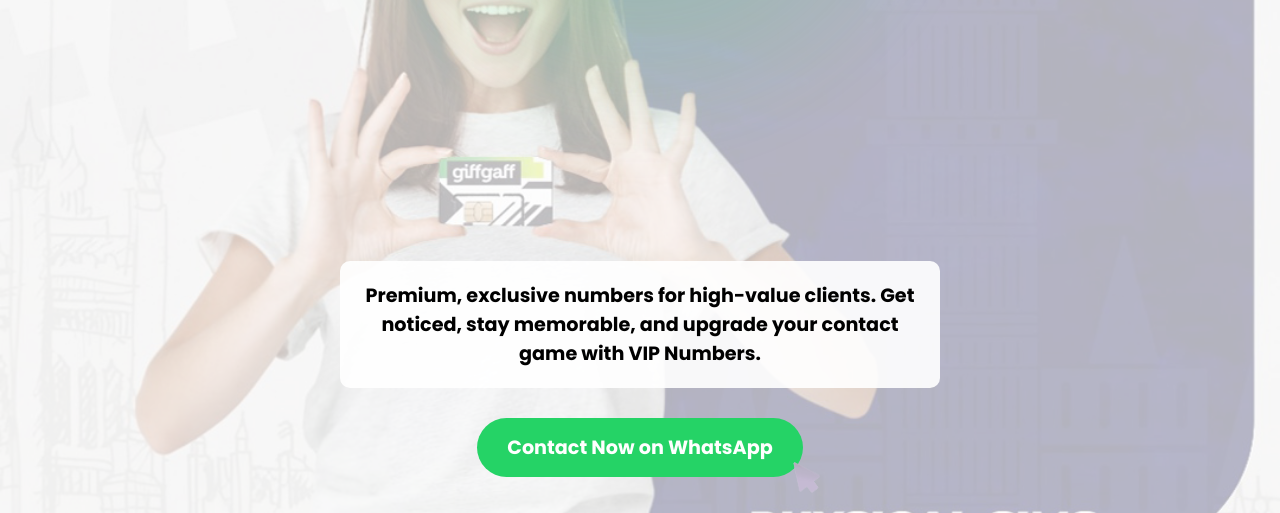
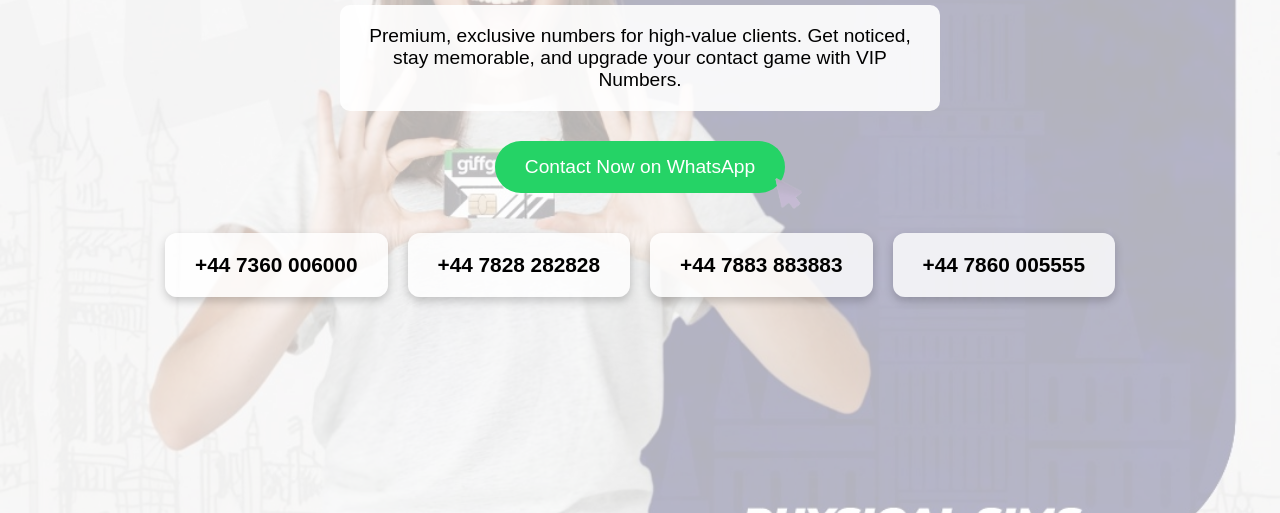
Before and after one commit to Ether2k25/vip.247, a plain HTML site: page index.html in a window 1280 px wide. Shown: the part 287-800 px from the top of the page. Drawn offline with Linux system fonts and the light colour scheme.

Commit message:
Update index.html

```diff
--- a/index.html
+++ b/index.html
@@ -4,10 +4,6 @@
   <meta charset="UTF-8" />
   <meta name="viewport" content="width=device-width, initial-scale=1.0"/>
   <title>VIP Numbers</title>
-
-  <!-- Google Font -->
-  <link href="https://fonts.googleapis.com/css2?family=Poppins:wght@700&display=swap" rel="stylesheet" />
-
   <style>
     * {
       margin: 0;
@@ -15,96 +11,68 @@
       box-sizing: border-box;
     }
 
-    html, body {
+    body, html {
       height: 100%;
       width: 100%;
-      font-family: 'Poppins', sans-serif;
+      font-family: Arial, sans-serif;
     }
 
-    /* Background image */
-    body::before {
-      content: '';
-      position: fixed;
+    body {
+      background: url('vip.jpeg') no-repeat center center fixed;
+      background-size: cover;
+      position: relative;
+    }
+
+    .overlay {
+      background-color: rgba(255, 255, 255, 0.7);
+      position: absolute;
       top: 0;
       left: 0;
+      height: 100%;
       width: 100%;
-      height: 100%;
-      background: url('VIP1.jpg') no-repeat center center;
-      background-size: cover;
-      z-index: -2;
-    }
-
-    /* White transparent overlay */
-    body::after {
-      content: '';
-      position: fixed;
-      top: 0;
-      left: 0;
-      width: 100%;
-      height: 100%;
-      background-color: rgba(255, 255, 255, 0.7);
-      z-index: -1;
+      z-index: 1;
     }
 
     .logo {
-      position: fixed;
+      position: absolute;
       top: 20px;
       left: 20px;
       width: 80px;
-      z-index: 10;
+      height: auto;
+      z-index: 3;
     }
 
     .container {
-      height: 100vh;
+      position: relative;
+      z-index: 4;
+      min-height: 100%;
       display: flex;
       flex-direction: column;
       justify-content: center;
       align-items: center;
+      padding: 20px;
       text-align: center;
-      padding: 20px;
-      position: relative;
-      z-index: 5;
-    }
-
-    .splash-wrapper {
-      position: relative;
-      display: inline-block;
-      padding: 10px 30px;
-    }
-
-    .splash-wrapper::before {
-      content: '';
-      position: absolute;
-      top: 15%;
-      left: 50%;
-      transform: translate(-50%, -50%);
-      width: 160%;
-      height: 140%;
-      background: radial-gradient(circle at center, rgba(37, 211, 102, 0.3), transparent 70%);
-      filter: blur(25px);
-      border-radius: 40px;
-      z-index: -1;
     }
 
     h1 {
       font-size: 3em;
-      font-weight: 700;
       color: #000;
-      margin-bottom: 420px;
+      margin-bottom: 20px;
     }
 
     p {
       font-size: 1.2em;
       color: #000;
+      max-width: 600px;
       background-color: rgba(255, 255, 255, 0.9);
       padding: 20px;
       border-radius: 10px;
-      max-width: 600px;
     }
 
     .button-wrapper {
+      position: relative;
       margin-top: 30px;
-      position: relative;
+      display: inline-block;
     }
 
     .whatsapp-button {
@@ -114,6 +82,7 @@
       border: none;
       border-radius: 40px;
       font-size: 1.2em;
+      cursor: pointer;
       text-decoration: none;
       display: inline-block;
     }
@@ -127,13 +96,31 @@
       pointer-events: none;
     }
 
+    /* Number cards container */
+    .numbers {
+      margin-top: 40px;
+      display: flex;
+      flex-wrap: wrap;
+      justify-content: center;
+      gap: 20px;
+    }
+
+    .number-box {
+      background-color: #ffffffcc;
+      padding: 20px 30px;
+      border-radius: 12px;
+      box-shadow: 0 4px 10px rgba(0, 0, 0, 0.2);
+      font-size: 1.3em;
+      font-weight: bold;
+      color: #000;
+      transition: transform 0.2s;
+    }
+
+    .number-box:hover {
+      transform: scale(1.05);
+    }
+
     @media (max-width: 768px) {
-      .logo {
-        width: 60px;
-        top: 10px;
-        left: 10px;
-      }
-
       h1 {
         font-size: 8vw;
       }
@@ -154,17 +141,31 @@
         bottom: -20px;
         right: -20px;
       }
+
+      .logo {
+        width: 60px;
+        top: 10px;
+        left: 10px;
+      }
+
+      .number-box {
+        font-size: 5vw;
+        padding: 15px 20px;
+      }
     }
   </style>
 </head>
 <body>
 
+  <!-- Logo -->
   <img src="logo.jpeg" alt="VIP Logo" class="logo" />
 
+  <!-- Background overlay -->
+  <div class="overlay"></div>
+
+  <!-- Main content -->
   <div class="container">
-    <div class="splash-wrapper">
-      <h1>VIP NUMBERS</h1>
-    </div>
+    <h1>VIP Numbers</h1>
     <p>
       Premium, exclusive numbers for high-value clients. Get noticed, stay memorable, and upgrade your contact game with VIP Numbers.
     </p>
@@ -175,6 +176,14 @@
       </a>
       <img src="click.gif" alt="Highlight" class="highlight-gif" />
     </div>
+
+    <!-- Number Highlights -->
+    <div class="numbers">
+      <div class="number-box">+44 7360 006000</div>
+      <div class="number-box">+44 7828 282828</div>
+      <div class="number-box">+44 7883 883883</div>
+      <div class="number-box">+44 7860 005555</div>
+    </div>
   </div>
 
 </body>
```
